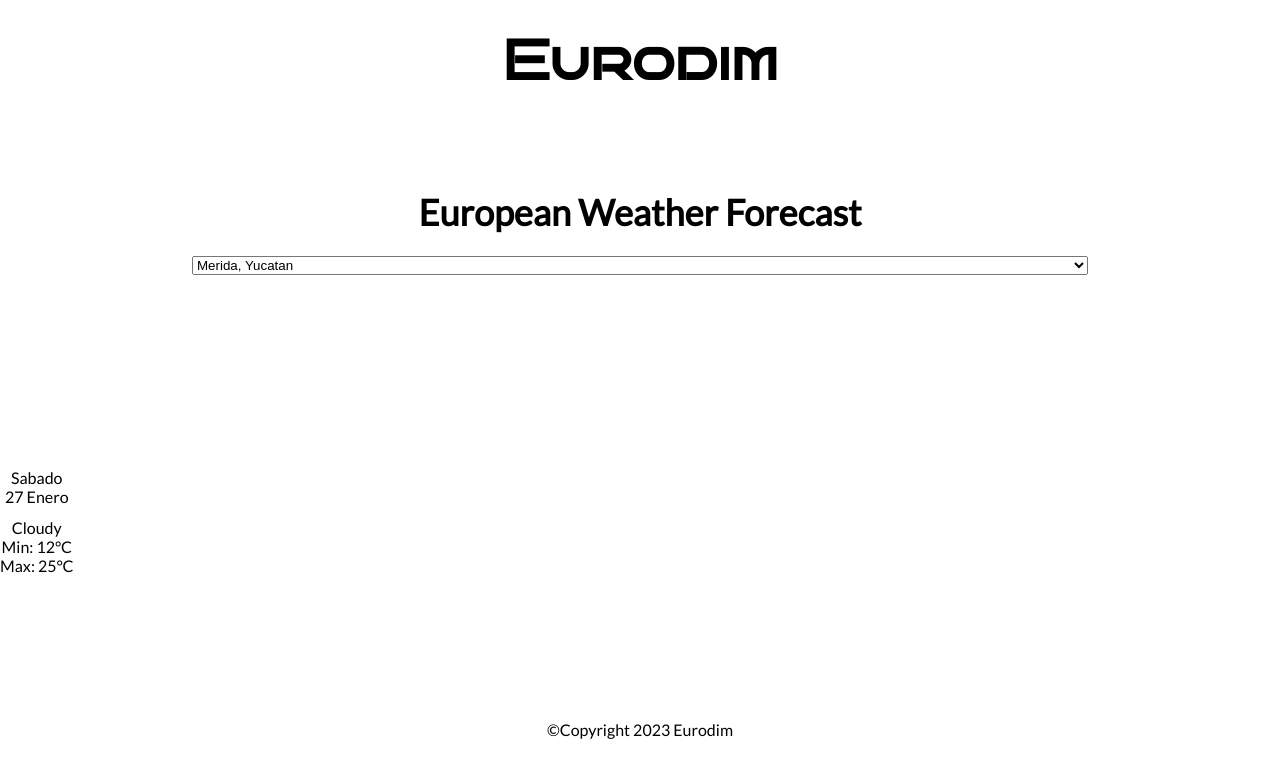
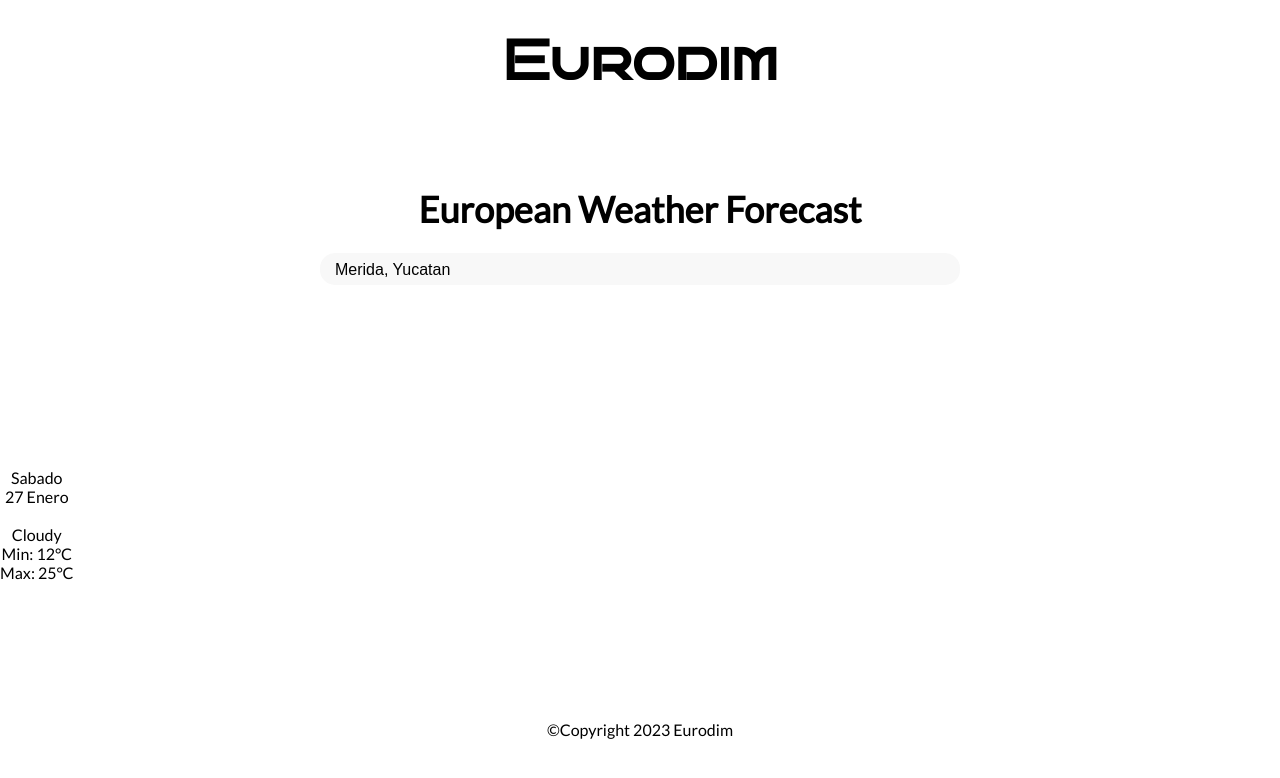
Before and after one commit to Diegogila/WeatherApp-project, a plain HTML site: page index.html in a window 1280 px wide. Drawn offline with Linux system fonts and the light colour scheme.

Commit message:
Se agrega un icono y se edita etiqueta select

```diff
--- a/css/master.css
+++ b/css/master.css
@@ -17,14 +17,16 @@
 html{
     font-size: 62.5%;
     font-family: 'Lato-Regular';
+
 }
 
 *{
     box-sizing: border-box;
     margin: 0;
+    font-size: 1.6rem;
 }
+
 p{
-    font-size: 1.6rem;
 }
 
 
@@ -59,7 +61,13 @@ header h1{
 }
 
 .title-container select{
-    width: 70%;
+    width: 50%;
+    height: 32px;
+    border-radius: 15px;
+    padding: 0 15px;
+    border: none;
+    appearance: none;
+    background-color: #F8F8F8;
 }
 
 .carousel-container{
```
Also changed, not shown: assets/icons/Vector.svg (added).
